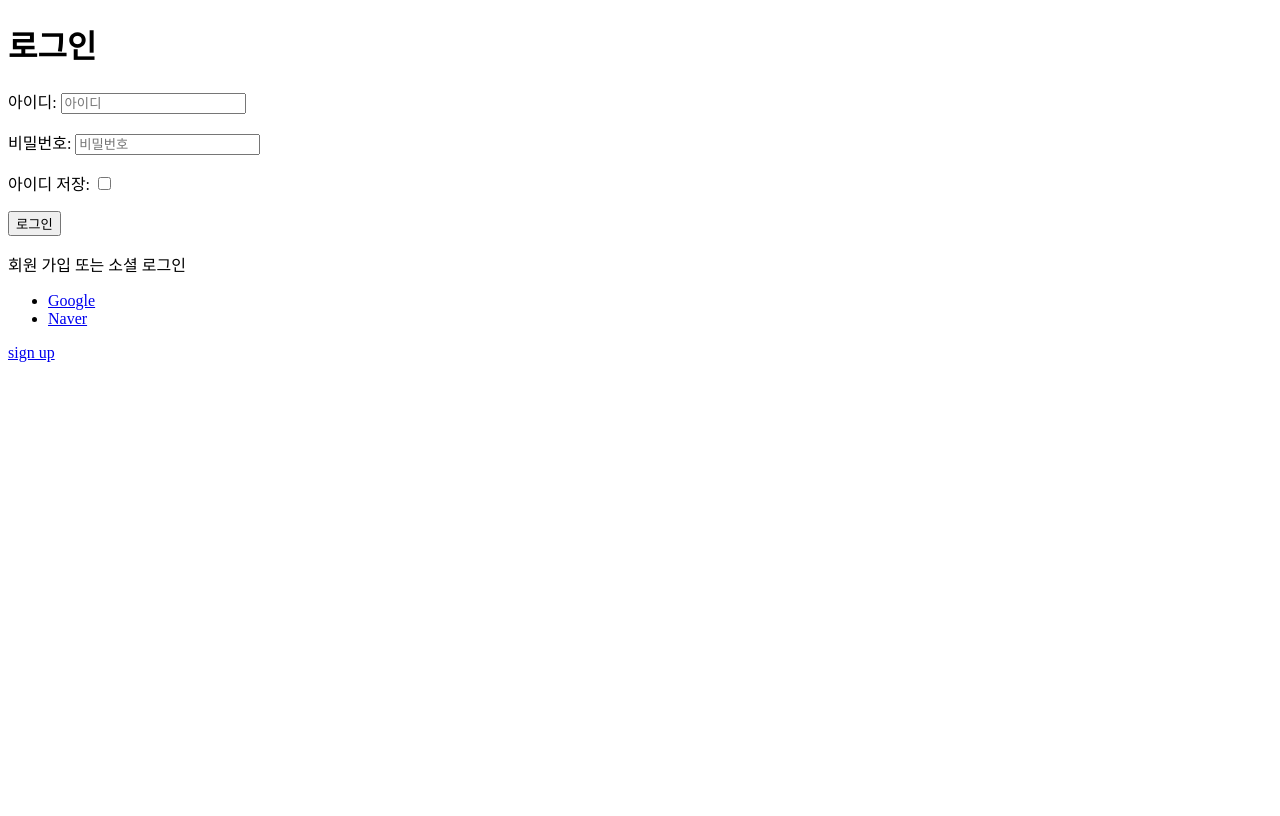
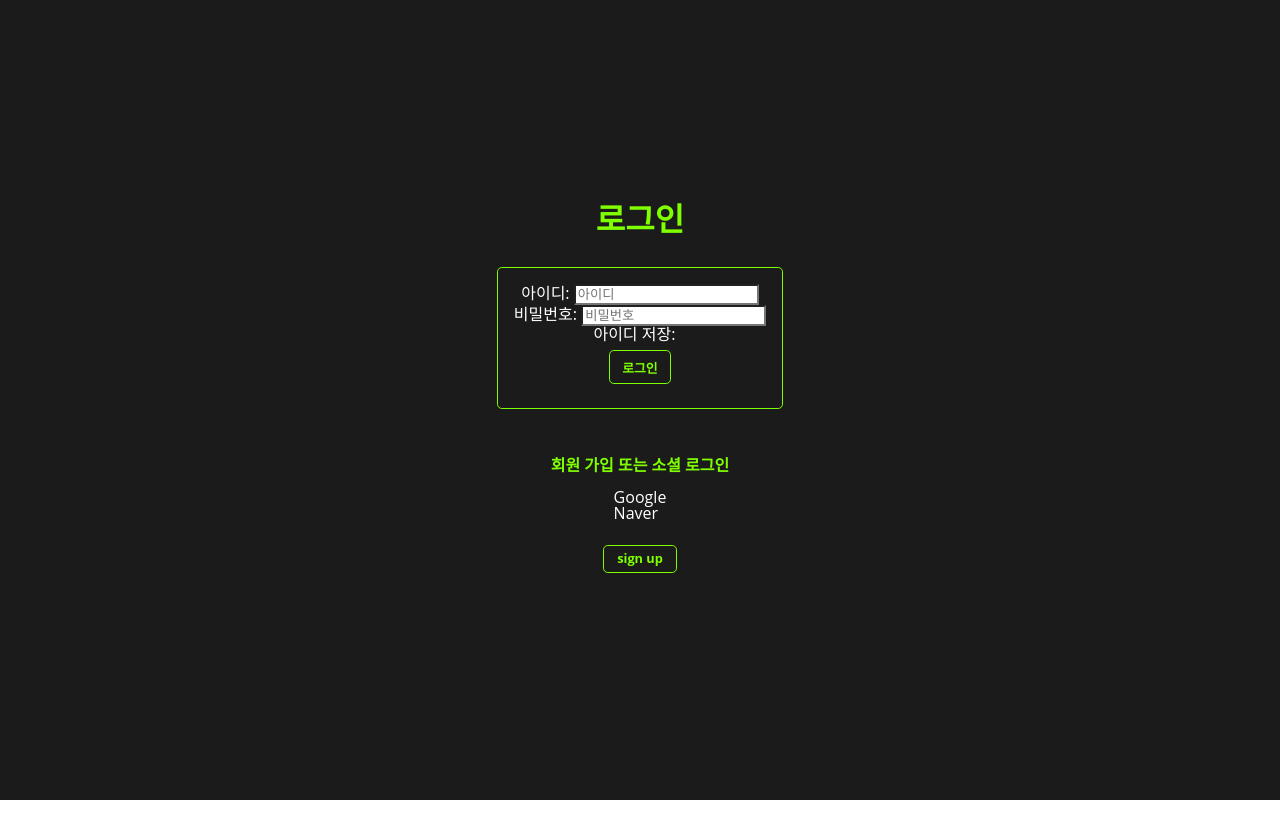
Before and after one commit to hamo-o/Piro17_CardGame_04, a Django app: page /accounts/login/ in a window 1280 px wide. Before the commit the page ends 362 px from the top, so only its background shows below. Run offline with Django 4.2, Linux system fonts and the light colour scheme; some libraries are stand-ins or nearby versions.

Commit message:
Design: css 틀 완성

```diff
--- a/cardgame/templates/account/base.html
+++ b/cardgame/templates/account/base.html
@@ -1,8 +1,16 @@
 <!DOCTYPE html>
+{% load static %}
 <html>
   <head>
     <title>{% block head_title %}{% endblock %}</title>
     {% block extra_head %} {% endblock %}
+    <link rel="preconnect" href="https://fonts.googleapis.com" />
+    <link rel="preconnect" href="https://fonts.gstatic.com" crossorigin />
+    <link
+      href="https://fonts.googleapis.com/css2?family=Prompt:wght@500&display=swap"
+      rel="stylesheet"
+    />
+    <link rel="stylesheet" href="{% static 'css/login_logout.css' %}" />
   </head>
   <body>
     {% block body %} {% block content %}
--- a/cardgame/templates/account/login.html
+++ b/cardgame/templates/account/login.html
@@ -7,7 +7,8 @@
 
 {% block content %}
 
-<h1>{% trans "Sign In" %}</h1>
+<div class="content">
+  <div class="title">{% trans "Sign In" %}</div>
 
   {% get_providers as socialaccount_providers %}
 
@@ -18,24 +19,26 @@
     {% if redirect_field_value %}
     <input type="hidden" name="{{ redirect_field_name }}" value="{{ redirect_field_value }}" />
     {% endif %}
-  <button class="primaryAction" type="submit">{% trans "Sign In" %}</button>
+    <button class="primaryAction login_btn" type="submit">{% trans "Sign In" %}</button>
   </form>
+
   {% if socialaccount_providers %}
-<p>{% blocktrans with site.name as site_name %}회원 가입 또는 소셜 로그인{% endblocktrans %}</p>
-
+  <div class="social">
+    <div class="social-title">{% blocktrans with site.name as site_name %}회원 가입 또는 소셜 로그인{% endblocktrans %}</div>
     <div class="socialaccount_ballot">
-
       <ul class="socialaccount_providers">
         {% include "socialaccount/snippets/provider_list.html" with process="login" %}
       </ul>
     </div>
+  </div>
 
   {% include "socialaccount/snippets/login_extra.html" %}
-<a href="{{ signup_url }}">sign up</a>
+  <div class="signup_btn"><a href="{{ signup_url }}">sign up</a></div>
 
   {% else %}
   <p>{% blocktrans %}If you have not created an account yet, then please
   <a href="{{ signup_url }}">sign up</a> first.{% endblocktrans %}</p>
   {% endif %}
 
+</div>
 {% endblock %}
--- a/cardgame/templates/cardgame/game_list.html
+++ b/cardgame/templates/cardgame/game_list.html
@@ -18,7 +18,7 @@
     <nav class="navbar">
       <div class="navbar-title"><a href="/">PIROGRAM CARDGAME</a></div>
       <ul class="navbar-list">
-        <li><a href="">게임하기</a></li>
+        <li><a href="{% url 'cardgame:attack' %}">게임하기</a></li>
         <li><a href="{% url 'cardgame:game_rank' %}">랭킹보기</a></li>
         <li><a href="{% url 'account_logout' %}">로그아웃</a></li>
       </ul>
--- /dev/null
+++ b/static/css/attack.css
@@ -0,0 +1,2 @@
+@import url(reset.css);
+@import url(setting.css);
--- a/static/css/game_detail.css
+++ b/static/css/game_detail.css
@@ -0,0 +1,2 @@
+@import url(reset.css);
+@import url(setting.css);
--- /dev/null
+++ b/static/css/login_logout.css
@@ -0,0 +1,76 @@
+@import url(reset.css);
+
+.content {
+    height: 100vh;
+
+    background: rgb(27, 27, 27);
+
+    display: flex;
+    flex-direction: column;
+    align-items: center;
+    justify-content: center;
+}
+
+.title {
+
+    font-size: 2rem;
+    font-weight: bold;
+    color: chartreuse;
+}
+
+.login {
+    margin: 2rem;
+    padding: 1rem;
+
+    display: flex;
+    flex-direction: column;
+    align-items: center;
+    justify-content: center;
+
+    border: 0.1rem solid chartreuse;
+    border-radius: 0.3rem;
+
+    color: white;
+}
+
+.login_btn {
+    margin: 0.5rem;
+    padding: 0.4rem 0.8rem 0.4rem;
+
+    border: 0.1rem solid chartreuse;
+    border-radius: 0.3rem;
+
+    color: chartreuse;
+    font-size: 0.8rem;
+    font-weight: bold;
+}
+
+.social {
+
+    display: flex;
+    flex-direction: column;
+    align-items: center;
+    justify-content: center;
+
+    color: white;
+}
+
+.social-title {
+    padding: 1rem;
+
+    color: chartreuse;
+    font-weight: bold;
+}
+
+.signup_btn,
+.logout_btn {
+    margin: 1.5rem;
+    padding: 0.4rem 0.8rem 0.4rem;
+
+    border: 0.1rem solid chartreuse;
+    border-radius: 0.3rem;
+
+    color: chartreuse;
+    font-size: 0.8rem;
+    font-weight: bold;
+}
```
Also changed, not shown: cardgame/templates/account/logout.html (+5 -5 lines), cardgame/templates/cardgame/attack.html (+34 -15 lines), cardgame/templates/cardgame/defend.html (+16 -3 lines), cardgame/templates/cardgame/game_detail.html (+15 -2 lines), cardgame/templates/cardgame/game_rank.html (+7 -0 lines). Lines whose indentation alone changed are shown as unchanged.
